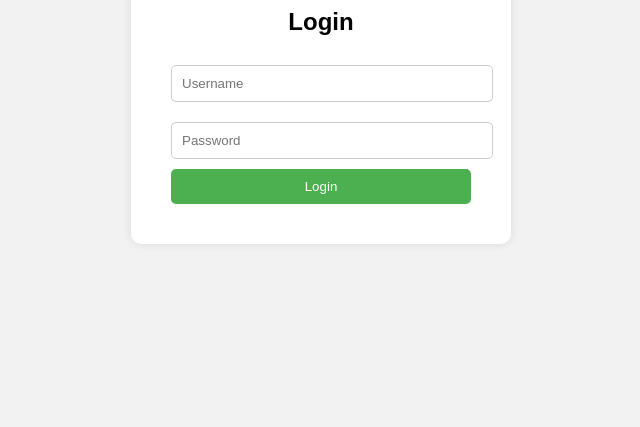
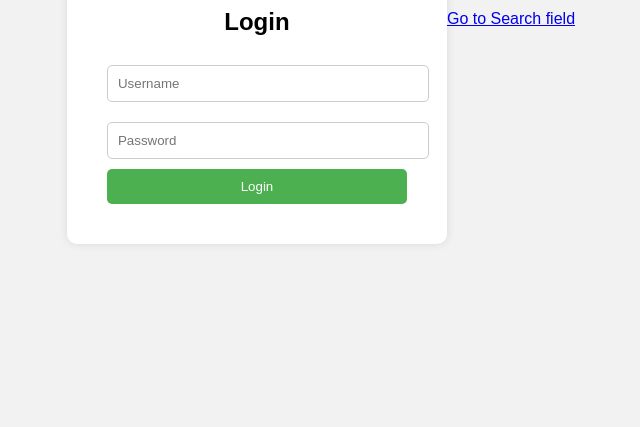
Before and after one commit to kaviyadharshinim8072-glitch/Cyber_Security, a plain HTML site: page index.html in a window 1280 px wide. Shown: the part 389-816 px from the top of the page, without its empty margins (319-959 px from the left). Drawn offline with Linux system fonts and the light colour scheme.

Commit message:
Update index.html

```diff
--- a/index.html
+++ b/index.html
@@ -61,4 +61,5 @@
   </div>
 
 </body>
+  <a href="code.html">Go to Search field</a>
 </html>
```
